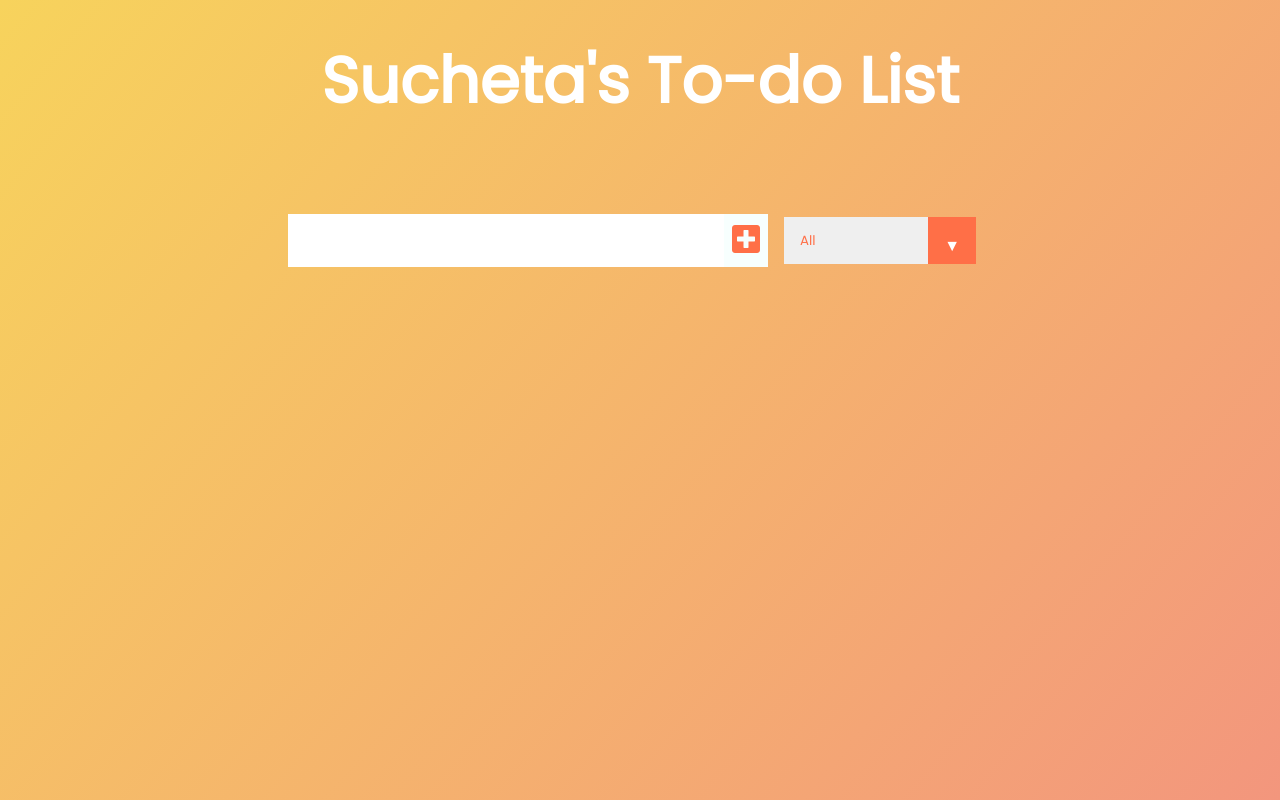
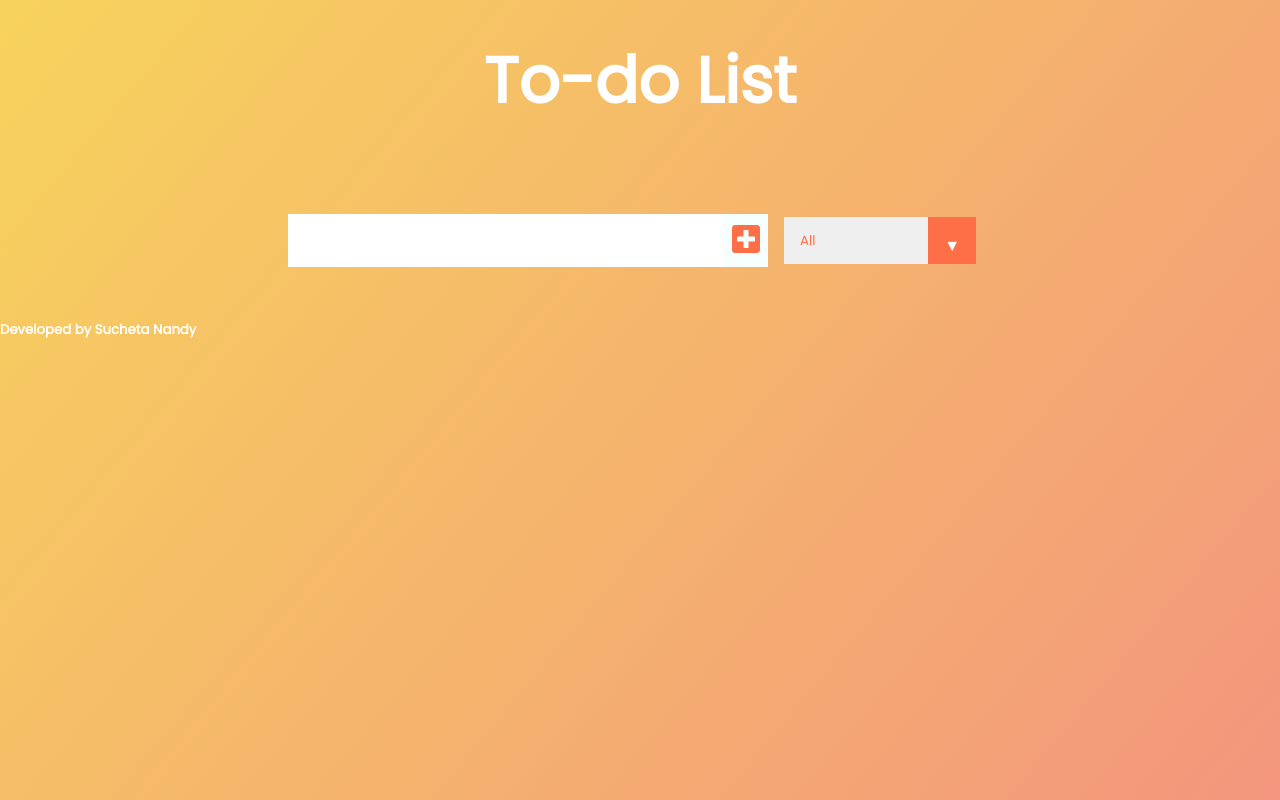
Before and after one commit to sucheta-nandy/To-do-List-app, a plain HTML site: page index.html in a window 1280 px wide. Drawn offline with Linux system fonts and the light colour scheme.

Commit message:
Update index.html

```diff
--- a/index.html
+++ b/index.html
@@ -18,7 +18,7 @@
   </head>
   <body>
     <header>
-      <h1>Sucheta's To-do List</h1>
+      <h1>To-do List</h1>
     </header>
     <form>
       <input type="text" class="todo-input" />
@@ -38,5 +38,8 @@
     </div>
 
     <script src="./app.js"></script>
+    <footer>
+      <h5>Developed by Sucheta Nandy</h5>
+    </footer>
   </body>
 </html>
```
